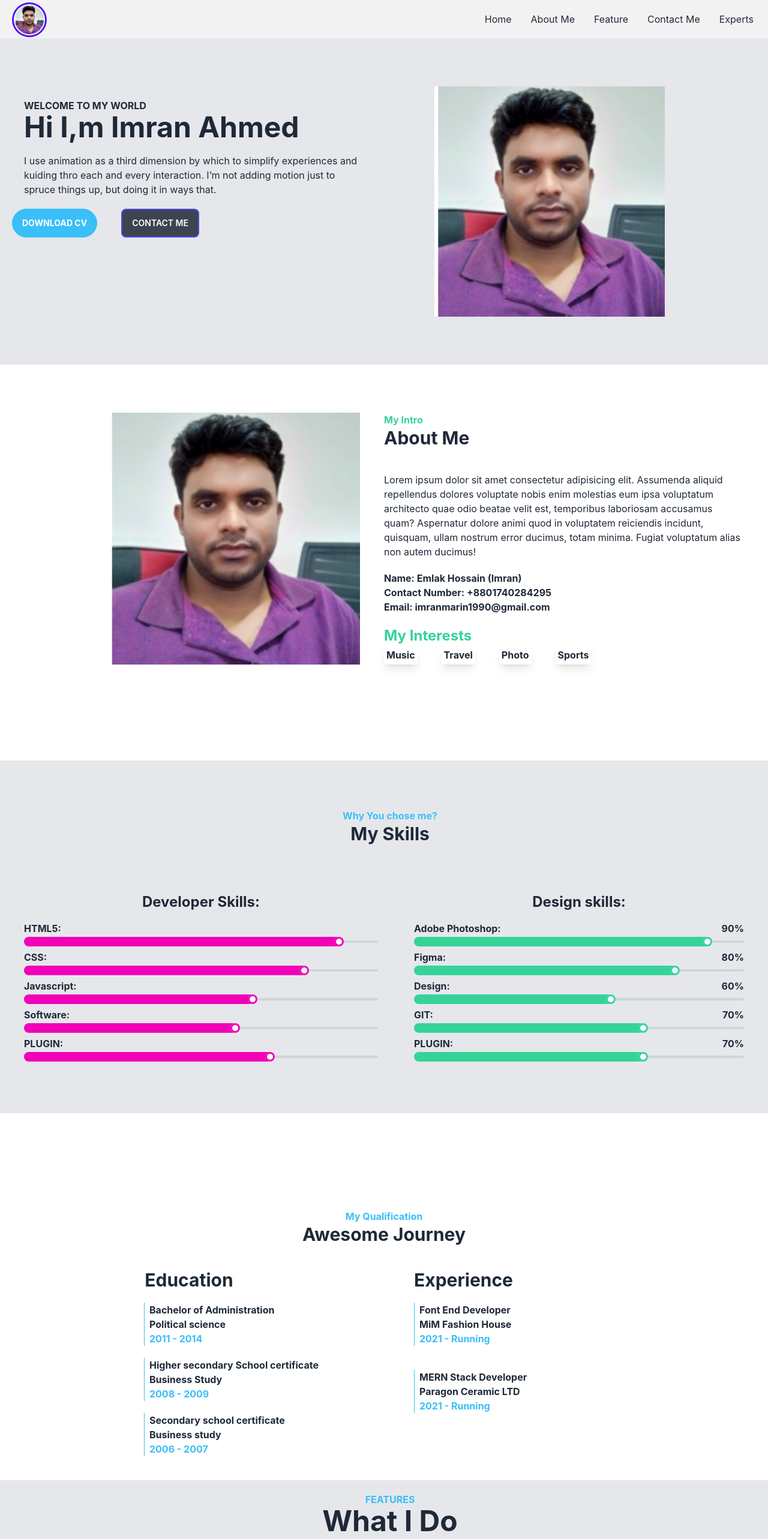
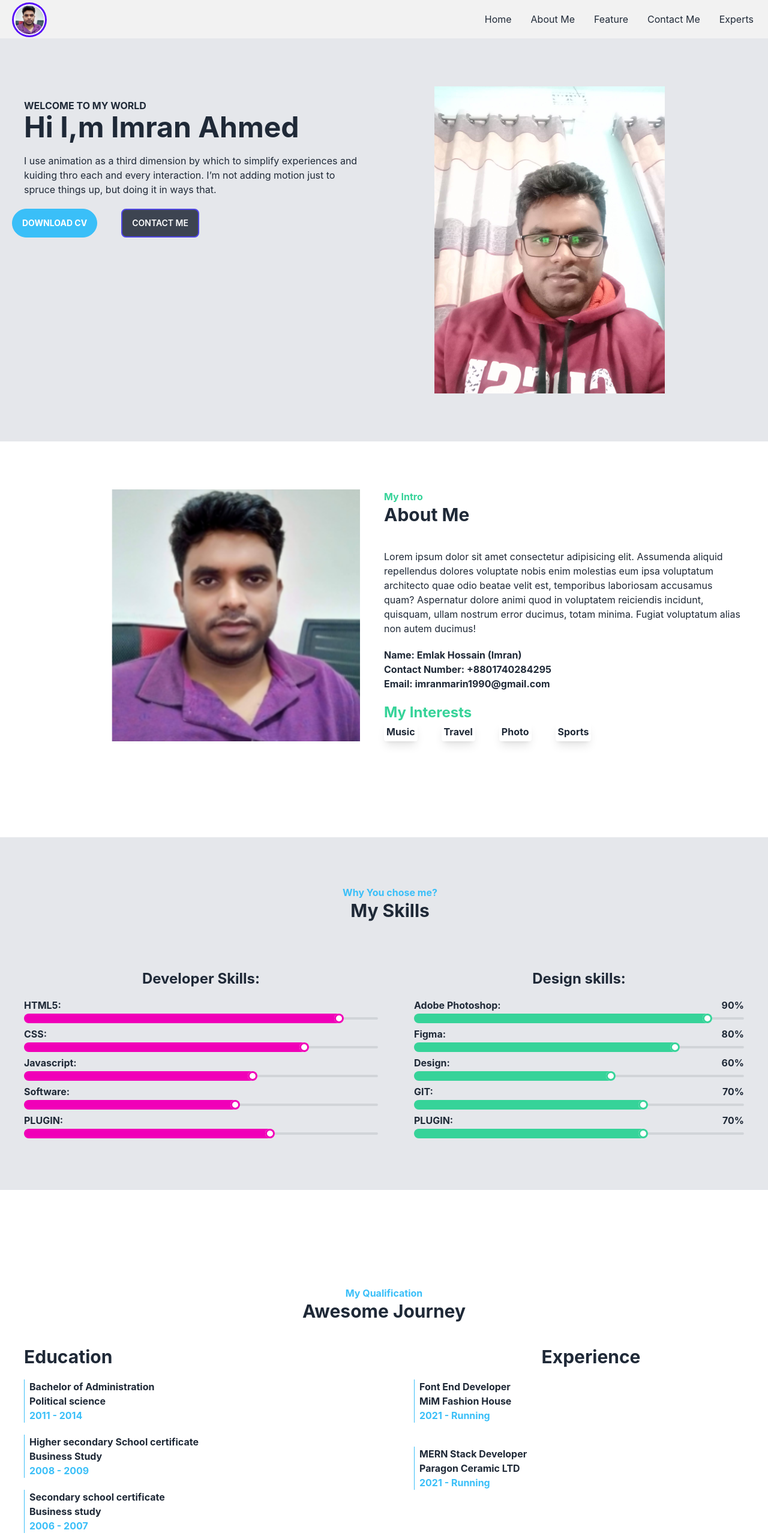
Before and after one commit to Emlakhossain/portfolio, a React (Create React App) app: page / in a window 1280 px wide. Shown: the top 2566 px of the page at 60% size. Built offline with nearby package versions, Linux system fonts and the light colour scheme.

Commit message:
added another qualification page

```diff
--- a/src/Page/Banner/Banner.js
+++ b/src/Page/Banner/Banner.js
@@ -1,6 +1,6 @@
 import React from 'react';
 import { useNavigate } from 'react-router-dom';
-import image from '../../img/image.png';
+import image from '../../img/image.jpg';
 import ContactUs from '../ContactUs/ContactUs';
 
 const Banner = () => {
@@ -26,7 +26,7 @@ const Banner = () => {
                 </div>
             </div>
             <div className='pl-20 rounded-2'>
-                <img src={image} alt="" className='h-96' />
+                <img src={image} alt="" className='h-68 w-96' />
             </div>
         </div>
     );
--- a/src/Page/Qualification/Qualification.js
+++ b/src/Page/Qualification/Qualification.js
@@ -6,20 +6,20 @@ const Qualification = () => {
             <p className='text-info font-bold'>My Qualification</p>
             <h2 className='text-3xl font-bold'>Awesome Journey</h2>
 
-            <div className='grid grid-cols-1 md:grid-cols-1 lg:grid-cols-2 gap-5 mt-10'>
+            <div className='grid grid-cols-1 md:grid-cols-1 lg:grid-cols-2 gap-5 mt-10 '>
                 <div className=''>
-                    <h2 className='text-3xl font-bold'>Education</h2>
-                    <section className='text-start border-l w-68 ml-60 mt-5  border-l-info pl-2'>
+                    <h2 className='text-3xl font-bold text-start ml-10'>Education</h2>
+                    <section className='text-start border-l w-68 ml-10 mt-5  border-l-info pl-2'>
                         <h4 className='font-bold '>Bachelor of Administration</h4>
                         <p className='font-bold'>Political science</p>
                         <p className='text-info font-bold'>2011 - 2014</p>
                     </section>
-                    <section className='text-start border-l w-68 ml-60 mt-5 border-l-info pl-2'>
+                    <section className='text-start border-l w-68 ml-10 mt-5 border-l-info pl-2'>
                         <h4 className='font-bold'>Higher secondary School certificate</h4>
                         <p className='font-bold'>Business Study</p>
                         <p className='text-info font-bold'>2008 - 2009</p>
                     </section>
-                    <section className='text-start border-l w-68 ml-60 mt-5 border-l-info pl-2'>
+                    <section className='text-start border-l w-68 ml-10 mt-5 border-l-info pl-2'>
                         <h4 className='font-bold'>Secondary school certificate</h4>
                         <p className='font-bold'>Business study</p>
                         <p className='text-info font-bold'>2006 - 2007</p>
@@ -27,7 +27,7 @@ const Qualification = () => {
 
                 </div>
                 <div>
-                    <h2 className='text-3xl font-bold text-start ml-10'>Experience</h2>
+                    <h2 className='text-3xl font-bold text-center ml-10'>Experience</h2>
                     <section className='text-start border-l w-3/4  mt-5 m-10 border-l-info pl-2 mr-10'>
                         <h4 className='font-bold'>Font End Developer</h4>
                         <p className='font-bold'>MiM Fashion House</p>
```
Also changed, not shown: src/img/image.jpg (added).
